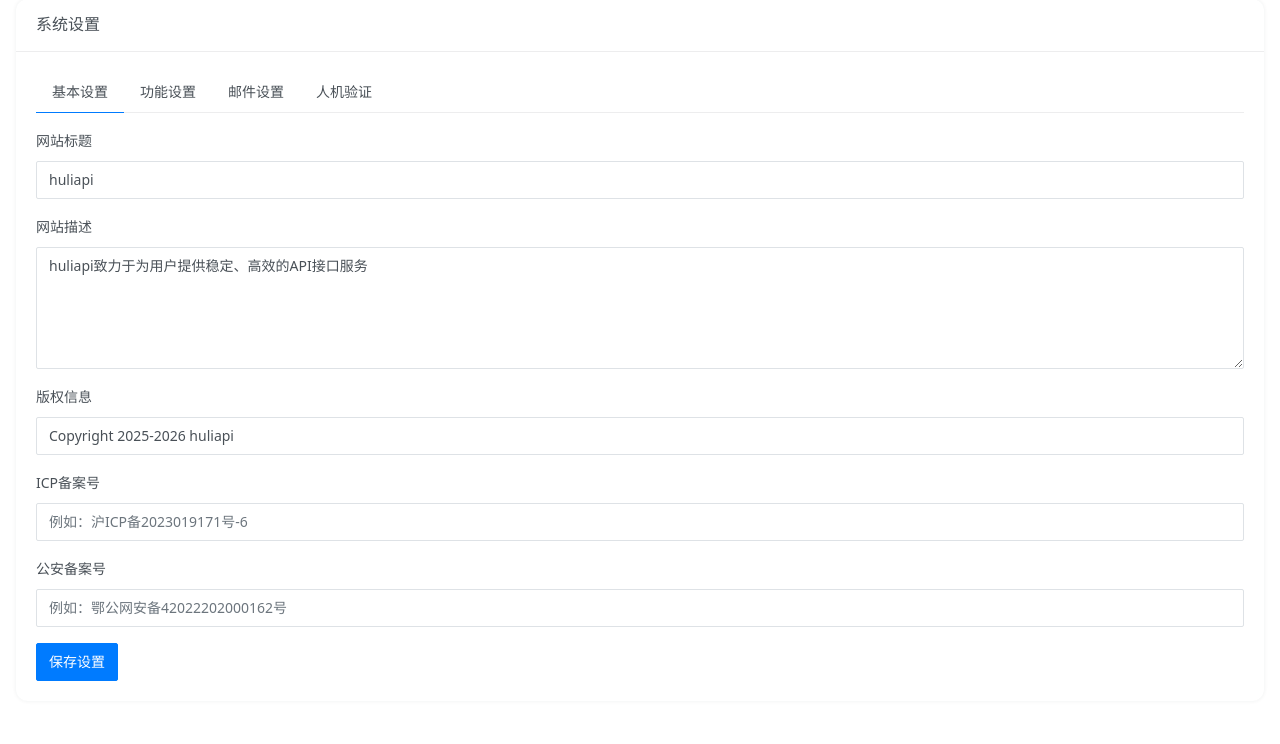
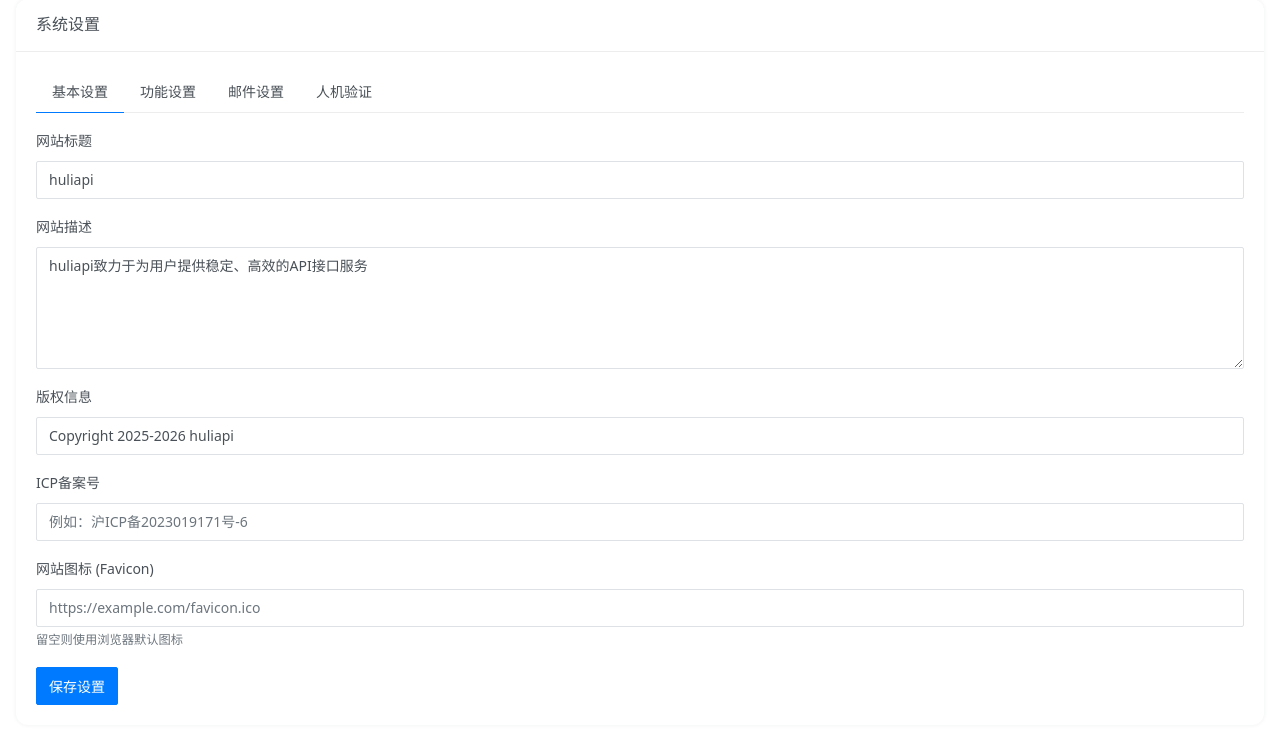
Before and after one commit to huliaiya/huliapi, a PHP site: page /admin/settings.php in a window 1280 px wide. Shown: the part 17-761 px from the top of the page. Run offline with PHP 8.4, Linux system fonts and the light colour scheme; a user stored in the database is signed in; data comes from the database, SQL or seed files in the repository; some libraries are stand-ins or nearby versions.

Commit message:
feat: 统一 favicon 为可配置设置 + 邮件群发 + ICP/备案动态化
- 新增 favicon_url 设置项（install.sql/settings.php）
- 11 页面统一读取 favicon_url 替代硬编码外部 URL
- 新增 huli_email_broadcasts 邮件群发表和列表/创建页
- ICP 备案号/公安备案号改为后台可配置
- 清理 install.sql 尾随空白
Co-authored-by: monkeycode-ai <monkeycode-ai@chaitin.com>

```diff
--- a/admin/email_broadcast_create.php
+++ b/admin/email_broadcast_create.php
@@ -11,6 +11,7 @@
 try {
     $pdo = new PDO("mysql:host=" . DB_HOST . ";dbname=" . DB_NAME . ";charset=" . DB_CHARSET, DB_USER, DB_PASS);
     $pdo->setAttribute(PDO::ATTR_ERRMODE, PDO::ERRMODE_EXCEPTION);
+    $favicon_url = $pdo->query("SELECT setting_value FROM huli_settings WHERE setting_key='favicon_url'")->fetchColumn()?:'';
     if ($edit_id) {
         $stmt = $pdo->prepare("SELECT * FROM huli_email_broadcasts WHERE id = ?");
         $stmt->execute([$edit_id]); $broadcast = $stmt->fetch(PDO::FETCH_ASSOC);
@@ -40,9 +41,10 @@
 ?>
 <!DOCTYPE html>
 <html lang="zh">
-<head>
+ <head>
 <meta http-equiv="Content-Type" content="text/html; charset=UTF-8">
 <meta name="viewport" content="width=device-width, initial-scale=1.0">
+<?php if($favicon_url):?><link rel="shortcut icon" type="image/x-icon" href="<?php echo htmlspecialchars($favicon_url);?>"><?php endif;?>
 <link rel="stylesheet" href="../assets/css/materialdesignicons.min.css">
 <link rel="stylesheet" href="../assets/css/bootstrap.min.css">
 <link rel="stylesheet" href="../assets/css/style.min.css">
--- a/admin/email_broadcasts.php
+++ b/admin/email_broadcasts.php
@@ -9,6 +9,7 @@
 try {
     $pdo = new PDO("mysql:host=" . DB_HOST . ";dbname=" . DB_NAME . ";charset=" . DB_CHARSET, DB_USER, DB_PASS);
     $pdo->setAttribute(PDO::ATTR_ERRMODE, PDO::ERRMODE_EXCEPTION);
+    $favicon_url = $pdo->query("SELECT setting_value FROM huli_settings WHERE setting_key='favicon_url'")->fetchColumn()?:'';
     if (isset($_GET['delete'])) {
         $id = intval($_GET['delete']);
         $pdo->prepare("DELETE FROM huli_email_broadcasts WHERE id = ?")->execute([$id]);
@@ -62,9 +63,10 @@
 }
 ?><!DOCTYPE html>
 <html lang="zh">
-<head>
+ <head>
 <meta http-equiv="Content-Type" content="text/html; charset=UTF-8">
 <meta name="viewport" content="width=device-width, initial-scale=1.0">
+<?php if($favicon_url):?><link rel="shortcut icon" type="image/x-icon" href="<?php echo htmlspecialchars($favicon_url);?>"><?php endif;?>
 <link rel="stylesheet" href="../assets/css/materialdesignicons.min.css">
 <link rel="stylesheet" href="../assets/css/bootstrap.min.css">
 <link rel="stylesheet" href="../assets/css/style.min.css">
--- a/admin/index.php
+++ b/admin/index.php
@@ -18,7 +18,7 @@
 }
 $username = htmlspecialchars($_SESSION['admin_username']);
 $admin_qq = '';
-try { $pdo_a = new PDO("mysql:host=" . DB_HOST . ";dbname=" . DB_NAME . ";charset=" . DB_CHARSET, DB_USER, DB_PASS); $stmt_a = $pdo_a->prepare("SELECT qq FROM huli_admins WHERE id = ?"); $stmt_a->execute([$_SESSION['admin_id']]); $admin_qq = $stmt_a->fetchColumn() ?: ''; } catch (Exception $e) {}
+try { $pdo_a = new PDO("mysql:host=" . DB_HOST . ";dbname=" . DB_NAME . ";charset=" . DB_CHARSET, DB_USER, DB_PASS); $stmt_a = $pdo_a->prepare("SELECT qq FROM huli_admins WHERE id = ?"); $stmt_a->execute([$_SESSION['admin_id']]); $admin_qq = $stmt_a->fetchColumn() ?: ''; $favicon_url = $pdo_a->query("SELECT setting_value FROM huli_settings WHERE setting_key='favicon_url'")->fetchColumn()?:''; } catch (Exception $e) { $favicon_url = ''; }
 ?>
 
 <!DOCTYPE html>
@@ -33,7 +33,7 @@
 <meta name="apple-mobile-web-app-capable" content="yes">
 <meta name="apple-touch-fullscreen" content="yes">
 <meta name="apple-mobile-web-app-status-bar-style" content="default">
-<link rel="shortcut icon" type="image/x-icon" href="https://api.ipojie.com/favicon.ico">
+    <?php if (!empty($favicon_url)): ?><link rel="shortcut icon" type="image/x-icon" href="<?php echo htmlspecialchars($favicon_url); ?>"><?php endif; ?>
 <link rel="stylesheet" type="text/css" href="../assets/css/materialdesignicons.min.css">
 <link rel="stylesheet" type="text/css" href="../assets/css/bootstrap.min.css">
 <link rel="stylesheet" type="text/css" href="../assets/css/animate.min.css">
--- a/admin/login.php
+++ b/admin/login.php
@@ -12,6 +12,8 @@
     die("出现错误！配置文件丢失，请先完成安装。");
 }
 require_once __DIR__ . '/../common/turnstile.php';
+$favicon_url = '';
+try { $fp = new PDO("mysql:host=".DB_HOST.";dbname=".DB_NAME.";charset=".DB_CHARSET,DB_USER,DB_PASS); $favicon_url = $fp->query("SELECT setting_value FROM huli_settings WHERE setting_key='favicon_url'")->fetchColumn()?:''; } catch(Exception $e) {}
 $error_msg = '';
 if ($_SERVER['REQUEST_METHOD'] === 'POST') {
     $username = trim($_POST['username']);
@@ -65,7 +67,7 @@
 <meta http-equiv="X-UA-Compatible" content="IE=edge">
 <meta name="viewport" content="width=device-width, initial-scale=1.0, user-scalable=0, minimal-ui">
 <title>登录 - <?php echo htmlspecialchars($settings['site_name'] ?? 'huliapi'); ?></title>
-<link rel="shortcut icon" type="image/x-icon" href="https://picui.ogmua.cn/s1/2026/05/26/6a156ea77f458.webp">
+    <?php if ($favicon_url): ?><link rel="shortcut icon" type="image/x-icon" href="<?php echo htmlspecialchars($favicon_url); ?>"><?php endif; ?>
 <meta name="apple-mobile-web-app-capable" content="yes">
 <meta name="apple-touch-fullscreen" content="yes">
 <meta name="apple-mobile-web-app-status-bar-style" content="default">
--- a/admin/settings.php
+++ b/admin/settings.php
@@ -10,7 +10,7 @@
     'site_name', 'site_description', 'copyright_info', 'allow_registration', 'allow_temp_key',
     'temp_key_duration', 'temp_key_limit',
     'mail_smtp_host', 'mail_smtp_port', 'mail_smtp_secure', 'mail_smtp_user', 'mail_smtp_pass',
-    'mail_reg_enabled', 'mail_forgot_enabled', 'turnstile_site_key', 'turnstile_secret_key', 'qps_mode', 'redis_host', 'redis_port', 'redis_password', 'redis_database', 'enable_free_qps_limit', 'free_qps_seconds', 'free_qps_limit', 'enable_member_qps_limit', 'member_qps_seconds', 'member_qps_limit', 'warn_points_threshold', 'warn_balance_threshold', 'enable_warn_notification', 'enable_daily_points', 'daily_free_points', 'enable_daily_points_notification', 'icp_record_number', 'police_record_number'
+    'mail_reg_enabled', 'mail_forgot_enabled', 'turnstile_site_key', 'turnstile_secret_key', 'qps_mode', 'redis_host', 'redis_port', 'redis_password', 'redis_database', 'enable_free_qps_limit', 'free_qps_seconds', 'free_qps_limit', 'enable_member_qps_limit', 'member_qps_seconds', 'member_qps_limit', 'warn_points_threshold', 'warn_balance_threshold', 'enable_warn_notification', 'enable_daily_points', 'daily_free_points', 'enable_daily_points_notification', 'icp_record_number', 'police_record_number', 'favicon_url'
 ];
 $defaults = [
     'site_name' => 'huliapi', 'site_description' => 'huliapi致力于为用户提供稳定、高效的API接口服务，包含随机一言、工具类API等多种接口', 'copyright_info' => 'Copyright © 2025-2026 huliapi 版权所有',
@@ -21,12 +21,12 @@
     'qps_mode' => 'database', 'redis_host' => '127.0.0.1', 'redis_port' => 6379, 'redis_password' => '', 'redis_database' => 0,
     'enable_free_qps_limit' => 1, 'free_qps_seconds' => 1, 'free_qps_limit' => 10, 'enable_member_qps_limit' => 1, 'member_qps_seconds' => 1, 'member_qps_limit' => 20,
     'warn_points_threshold' => 5, 'warn_balance_threshold' => 0.01, 'enable_warn_notification' => 1, 'enable_daily_points' => 0, 'daily_free_points' => 100, 'enable_daily_points_notification' => 1,
-    'icp_record_number' => '', 'police_record_number' => ''
+    'icp_record_number' => '', 'police_record_number' => '', 'favicon_url' => ''
 ];
 try {
     $pdo = new PDO("mysql:host=" . DB_HOST . ";dbname=" . DB_NAME . ";charset=" . DB_CHARSET, DB_USER, DB_PASS);
     $pdo->setAttribute(PDO::ATTR_ERRMODE, PDO::ERRMODE_EXCEPTION);
-    $init_sql = "INSERT IGNORE INTO huli_settings (setting_key, setting_value) VALUES ('site_name', 'huliapi'), ('site_description', 'huliapi致力于为用户提供稳定、高效的API接口服务，包含随机一言、工具类API等多种接口'), ('copyright_info', 'Copyright © 2025-2026 huliapi 版权所有'), ('allow_registration', '1'), ('allow_temp_key', '1'), ('temp_key_duration', '24'), ('temp_key_limit', '100'), ('mail_smtp_host', ''), ('mail_smtp_port', '465'), ('mail_smtp_secure', 'ssl'), ('mail_smtp_user', ''), ('mail_smtp_pass', ''), ('mail_reg_enabled', '0'), ('mail_forgot_enabled', '0'), ('turnstile_site_key', '3x00000000000000000000FF'), ('turnstile_secret_key', '1x0000000000000000000000000000000AA'), ('qps_mode', 'database'), ('redis_host', '127.0.0.1'), ('redis_port', '6379'), ('redis_password', ''), ('redis_database', '0'), ('enable_free_qps_limit', '1'), ('free_qps_seconds', '1'), ('free_qps_limit', '10'), ('enable_member_qps_limit', '1'), ('member_qps_seconds', '1'), ('member_qps_limit', '20'), ('warn_points_threshold', '5'), ('warn_balance_threshold', '0.01'), ('enable_warn_notification', '1'), ('enable_daily_points', '0'), ('daily_free_points', '100'), ('enable_daily_points_notification', '1'), ('icp_record_number', ''), ('police_record_number', '');";
+    $init_sql = "INSERT IGNORE INTO huli_settings (setting_key, setting_value) VALUES ('site_name', 'huliapi'), ('site_description', 'huliapi致力于为用户提供稳定、高效的API接口服务，包含随机一言、工具类API等多种接口'), ('copyright_info', 'Copyright © 2025-2026 huliapi 版权所有'), ('allow_registration', '1'), ('allow_temp_key', '1'), ('temp_key_duration', '24'), ('temp_key_limit', '100'), ('mail_smtp_host', ''), ('mail_smtp_port', '465'), ('mail_smtp_secure', 'ssl'), ('mail_smtp_user', ''), ('mail_smtp_pass', ''), ('mail_reg_enabled', '0'), ('mail_forgot_enabled', '0'), ('turnstile_site_key', '3x00000000000000000000FF'), ('turnstile_secret_key', '1x0000000000000000000000000000000AA'), ('qps_mode', 'database'), ('redis_host', '127.0.0.1'), ('redis_port', '6379'), ('redis_password', ''), ('redis_database', '0'), ('enable_free_qps_limit', '1'), ('free_qps_seconds', '1'), ('free_qps_limit', '10'), ('enable_member_qps_limit', '1'), ('member_qps_seconds', '1'), ('member_qps_limit', '20'), ('warn_points_threshold', '5'), ('warn_balance_threshold', '0.01'), ('enable_warn_notification', '1'), ('enable_daily_points', '0'), ('daily_free_points', '100'), ('enable_daily_points_notification', '1'), ('icp_record_number', ''), ('police_record_number', ''), ('favicon_url', '');";
     $pdo->exec($init_sql);
     if ($_SERVER['REQUEST_METHOD'] === 'POST') {
         $pdo->beginTransaction();
@@ -112,8 +112,9 @@
                   <input class="form-control" type="text" id="icp_record_number" name="icp_record_number" value="<?php echo htmlspecialchars($settings['icp_record_number'] ?? ''); ?>" placeholder="例如：沪ICP备2023019171号-6">
                 </div>
                 <div class="mb-3">
-                  <label for="police_record_number" class="form-label">公安备案号</label>
-                  <input class="form-control" type="text" id="police_record_number" name="police_record_number" value="<?php echo htmlspecialchars($settings['police_record_number'] ?? ''); ?>" placeholder="例如：鄂公网安备42022202000162号">
+                  <label for="favicon_url" class="form-label">网站图标 (Favicon)</label>
+                  <input class="form-control" type="url" id="favicon_url" name="favicon_url" value="<?php echo htmlspecialchars($settings['favicon_url'] ?? ''); ?>" placeholder="https://example.com/favicon.ico">
+                  <small class="form-text text-muted">留空则使用浏览器默认图标</small>
                 </div>
                 <div>
                   <button type="submit" class="btn btn-primary me-1">保存设置</button>
--- a/common/payment/return.php
+++ b/common/payment/return.php
@@ -37,7 +37,7 @@
     <meta http-equiv="X-UA-Compatible" content="IE=edge">
     <meta name="viewport" content="width=device-width, initial-scale=1.0, user-scalable=0, minimal-ui">
     <title>支付结果 - <?php echo htmlspecialchars($site_name); ?></title>
-    <link rel="shortcut icon" type="image/x-icon" href="https://picui.ogmua.cn/s1/2026/05/26/6a156ea77f458.webp">
+    <?php if (!empty($settings['favicon_url'])): ?><link rel="shortcut icon" type="image/x-icon" href="<?php echo htmlspecialchars($settings['favicon_url']); ?>"><?php endif; ?>
     <meta name="apple-mobile-web-app-capable" content="yes">
     <meta name="apple-touch-fullscreen" content="yes">
     <meta name="apple-mobile-web-app-status-bar-style" content="default">
--- a/install/install.sql
+++ b/install/install.sql
@@ -326,7 +326,8 @@
 ('enable_daily_points','0'),
 ('daily_free_points','100'),
 ('icp_record_number',''),
-('police_record_number','');
+('police_record_number',''),
+('favicon_url','');
 
 DROP TABLE IF EXISTS `huli_temp_key_logs`;
 CREATE TABLE `huli_temp_key_logs` (
--- a/template/home/1/index.php
+++ b/template/home/1/index.php
@@ -66,7 +66,7 @@
     <meta charset="UTF-8">
     <meta name="viewport" content="width=device-width, initial-scale=1.0">
     <title><?php echo htmlspecialchars($site_name); ?> - <?php echo htmlspecialchars($site_description); ?></title>
-    <link rel="shortcut icon" type="image/x-icon" href="https://picui.ogmua.cn/s1/2026/05/26/6a156ea77f458.webp">
+    <?php if (!empty($settings['favicon_url'])): ?><link rel="shortcut icon" type="image/x-icon" href="<?php echo htmlspecialchars($settings['favicon_url']); ?>"><?php endif; ?>
     <style>
         :root {
             --bg-color: #f7f8fc; --sidebar-bg: #ffffff; --card-bg: #ffffff;
--- a/template/home/2/index.php
+++ b/template/home/2/index.php
@@ -175,7 +175,7 @@
 <title>首页 - <?php echo htmlspecialchars($site_name); ?></title>
 <meta name="apple-mobile-web-app-capable" content="yes">
 <meta name="apple-touch-fullscreen" content="yes">
-<link rel="shortcut icon" type="image/x-icon" href="https://api.ipojie.com/favicon.ico">
+    <?php if (!empty($settings['favicon_url'])): ?><link rel="shortcut icon" type="image/x-icon" href="<?php echo htmlspecialchars($settings['favicon_url']); ?>"><?php endif; ?>
 <meta name="apple-mobile-web-app-status-bar-style" content="default">
 <link rel="stylesheet" type="text/css" href="../../../assets/css/materialdesignicons.min.css">
 <link rel="stylesheet" type="text/css" href="../../../assets/css/bootstrap.min.css">
--- a/template/user/1/index.php
+++ b/template/user/1/index.php
@@ -103,6 +103,7 @@
     <meta charset="UTF-8">
     <meta name="viewport" content="width=device-width, initial-scale=1.0">
     <title>用户中心 - <?php echo htmlspecialchars($site_name); ?></title>
+    <?php if (!empty($settings['favicon_url'])): ?><link rel="shortcut icon" type="image/x-icon" href="<?php echo htmlspecialchars($settings['favicon_url']); ?>"><?php endif; ?>
     <style>
         :root {
             --bg-color: #f7f8fc; --sidebar-bg: #ffffff; --card-bg: #ffffff;
--- a/template/user/1/login.php
+++ b/template/user/1/login.php
@@ -13,6 +13,7 @@
 }
 require_once ROOT_PATH . 'config.php';
 require_once ROOT_PATH . 'common/turnstile.php';
+$favicon_url = ''; try{$fp=new PDO("mysql:host=".DB_HOST.";dbname=".DB_NAME.";charset=".DB_CHARSET,DB_USER,DB_PASS);$favicon_url=$fp->query("SELECT setting_value FROM huli_settings WHERE setting_key='favicon_url'")->fetchColumn()?:'';}catch(Exception $e){}
 $error_msg = '';
 try {
     $pdo_check = new PDO(
@@ -75,6 +76,7 @@
     <meta charset="UTF-8">
     <meta name="viewport" content="width=device-width, initial-scale=1.0">
     <title>用户登录 - huliapi</title>
+    <?php if($favicon_url):?><link rel="shortcut icon" type="image/x-icon" href="<?php echo htmlspecialchars($favicon_url);?>"><?php endif;?>
     <style>
         :root {
             --bg-color: #f8f9fa; --form-bg-color: #ffffff; --primary-color: #4a69bd;
--- a/template/user/1/register.php
+++ b/template/user/1/register.php
@@ -77,6 +77,7 @@
     <meta charset="UTF-8">
     <meta name="viewport" content="width=device-width, initial-scale=1.0">
     <title>用户注册 - huliapi</title>
+    <?php if (!empty($settings['favicon_url'])): ?><link rel="shortcut icon" type="image/x-icon" href="<?php echo htmlspecialchars($settings['favicon_url']); ?>"><?php endif; ?>
     <style>
         :root {
             --bg-color: #f8f9fa; --form-bg-color: #ffffff; --primary-color: #4a69bd;
--- a/template/user/1/reset_password.php
+++ b/template/user/1/reset_password.php
@@ -10,6 +10,7 @@
 }
 require_once ROOT_PATH . 'config.php';
 require_once ROOT_PATH . 'common/turnstile.php';
+$favicon_url = ''; try{$fp=new PDO("mysql:host=".DB_HOST.";dbname=".DB_NAME.";charset=".DB_CHARSET,DB_USER,DB_PASS);$favicon_url=$fp->query("SELECT setting_value FROM huli_settings WHERE setting_key='favicon_url'")->fetchColumn()?:'';}catch(Exception $e){}
 $email_from_get = isset($_GET['email']) ? trim($_GET['email']) : '';
 $error_msg = '';
 $success_msg = '';
@@ -48,6 +49,7 @@
 <head>
     <meta charset="UTF-8">
     <title>重置密码 - huliapi</title>
+    <?php if($favicon_url):?><link rel="shortcut icon" type="image/x-icon" href="<?php echo htmlspecialchars($favicon_url);?>"><?php endif;?>
     <style>
         :root {
             --bg-color: #f8f9fa; --form-bg-color: #ffffff; --primary-color: #4a69bd;
--- a/template/user/2/index.php
+++ b/template/user/2/index.php
@@ -11,6 +11,7 @@
 require_once ROOT_PATH . 'config.php';
 require_once ROOT_PATH . 'common/avatar.php';
 require_once ROOT_PATH . 'common/TemplateManager.php';
+$favicon_url = ''; try{$fp=new PDO("mysql:host=".DB_HOST.";dbname=".DB_NAME.";charset=".DB_CHARSET,DB_USER,DB_PASS);$favicon_url=$fp->query("SELECT setting_value FROM huli_settings WHERE setting_key='favicon_url'")->fetchColumn()?:'';}catch(Exception $e){}
 
 function checkUserLoginStatus() {
     if (!isset($_SESSION['user_id'])) {
@@ -95,7 +96,7 @@
 <meta name="viewport" content="width=device-width, initial-scale=1.0, user-scalable=0, minimal-ui">
 <meta name="author" content="yinq">
 <title>用户中心 - huliapi</title>
-<link rel="shortcut icon" type="image/x-icon" href="https://api.ipojie.com/favicon.ico">
+    <?php if($favicon_url):?><link rel="shortcut icon" type="image/x-icon" href="<?php echo htmlspecialchars($favicon_url);?>"><?php endif;?>
 <meta name="apple-mobile-web-app-capable" content="yes">
 <meta name="apple-touch-fullscreen" content="yes">
 <meta name="apple-mobile-web-app-status-bar-style" content="default">
--- a/template/user/2/login.php
+++ b/template/user/2/login.php
@@ -13,6 +13,7 @@
 }
 require_once ROOT_PATH . 'config.php';
 require_once ROOT_PATH . 'common/turnstile.php';
+$favicon_url = ''; try{$fp=new PDO("mysql:host=".DB_HOST.";dbname=".DB_NAME.";charset=".DB_CHARSET,DB_USER,DB_PASS);$favicon_url=$fp->query("SELECT setting_value FROM huli_settings WHERE setting_key='favicon_url'")->fetchColumn()?:'';}catch(Exception $e){}
 $error_msg = '';
 try {
     $pdo_check = new PDO(
@@ -76,6 +77,7 @@
 <meta http-equiv="X-UA-Compatible" content="IE=edge">
 <meta name="viewport" content="width=device-width, initial-scale=1.0, user-scalable=0, minimal-ui">
 <title>用户登录 - huliapi</title>
+<?php if($favicon_url):?><link rel="shortcut icon" type="image/x-icon" href="<?php echo htmlspecialchars($favicon_url);?>"><?php endif;?>
 <link rel="shortcut icon" type="image/x-icon" href="https://picui.ogmua.cn/s1/2026/05/26/6a156ea77f458.webp">
 <meta name="apple-mobile-web-app-capable" content="yes">
 <meta name="apple-touch-fullscreen" content="yes">
```
